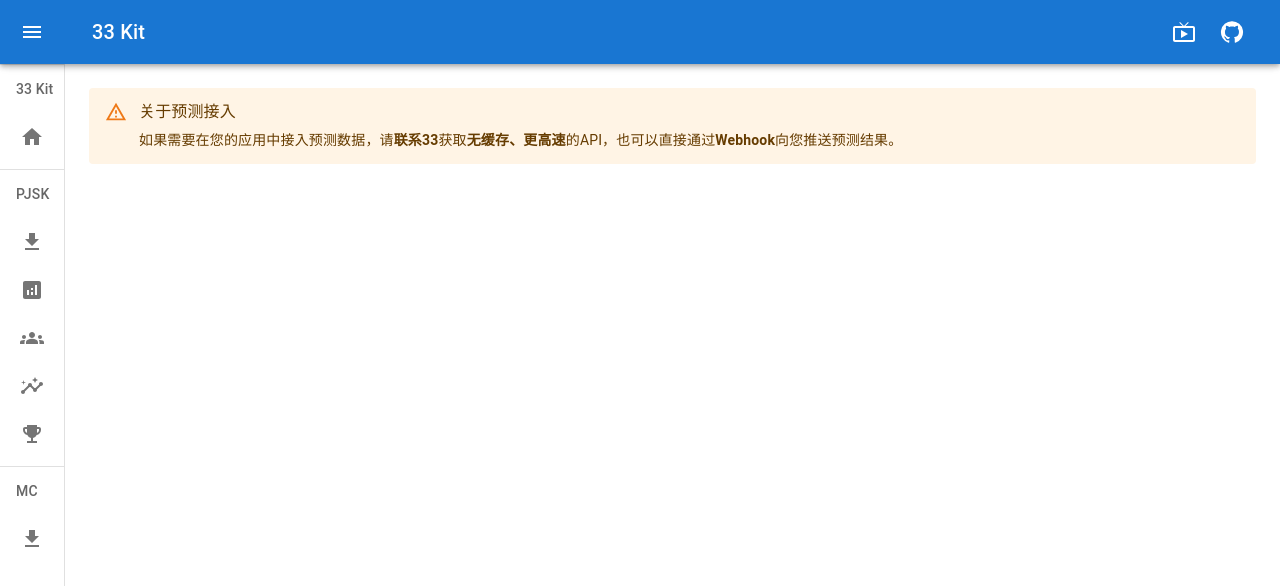
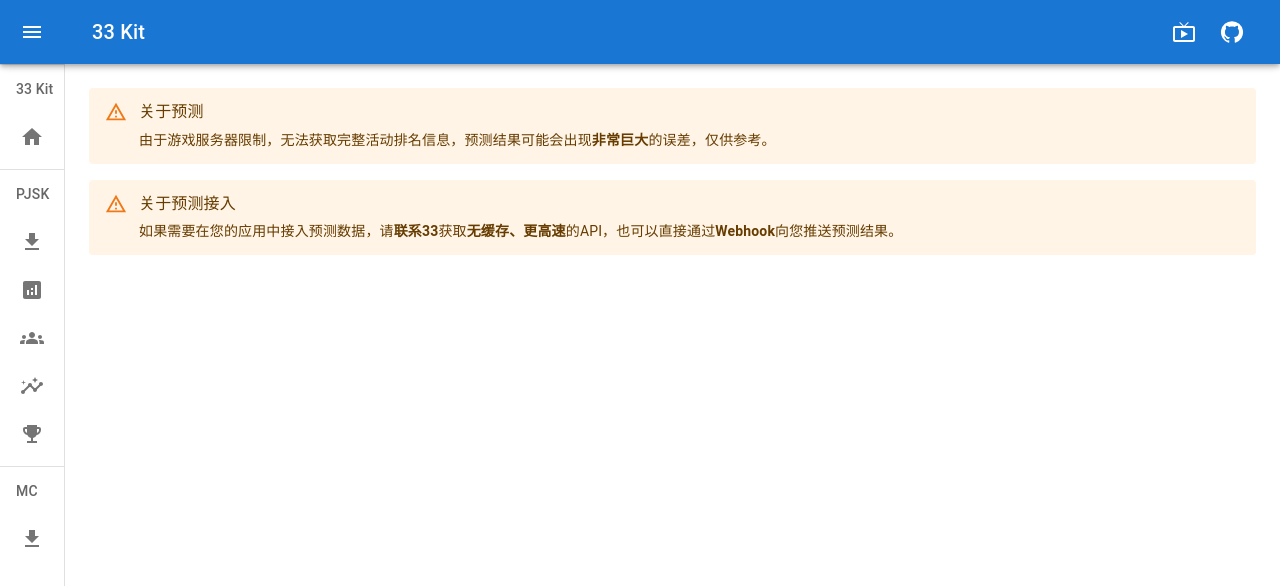
Before and after one commit to xfl03/33KitFrontend, a Next.js app: page /pjsk-predict in a window 1280 px wide. Shown: the top 586 px of the page. Built offline with nearby package versions, Linux system fonts and the light colour scheme; no server answers; what react-google-recaptcha-v3 would draw is missing.

Commit message:
Add: warning in predict

```diff
--- a/pages/pjsk-final.tsx
+++ b/pages/pjsk-final.tsx
@@ -113,11 +113,11 @@ export default function Page() {
     return (
         <AppBase subtitle="活动最终数据">
             <Grid container spacing={2}>
-                {eventInfo && eventHot &&
+                {eventInfo &&
                     <Grid item xs={12}>
                         <Alert severity="info">
                             <AlertTitle>关于活动最终数据</AlertTitle>
-                            为了优化性能，从11万数据中采样了<strong>{eventInfo.count}</strong>个数据点。
+                            为了优化性能，从{eventInfo.origin}数据中采样了<strong>{eventInfo.count}</strong>个数据点。
                             {/*估算的活动冲榜难度为<strong>{eventHot}%</strong>。*/}
                         </Alert>
                     </Grid>}
--- a/pages/pjsk-predict.tsx
+++ b/pages/pjsk-predict.tsx
@@ -15,6 +15,12 @@ export default function PjskDownload() {
             <Grid container spacing={2}>
                 <Grid item xs={12}>
                     <Alert severity="warning">
+                        <AlertTitle>关于预测</AlertTitle>
+                        由于游戏服务器限制，无法获取完整活动排名信息，预测结果可能会出现<strong>非常巨大</strong>的误差，仅供参考。
+                    </Alert>
+                </Grid>
+                <Grid item xs={12}>
+                    <Alert severity="warning">
                         <AlertTitle>关于预测接入</AlertTitle>
                         如果需要在您的应用中接入预测数据，请<strong>联系33</strong>获取<strong>无缓存、更高速</strong>的API，也可以直接通过<strong>Webhook</strong>向您推送预测结果。
                     </Alert>
```
